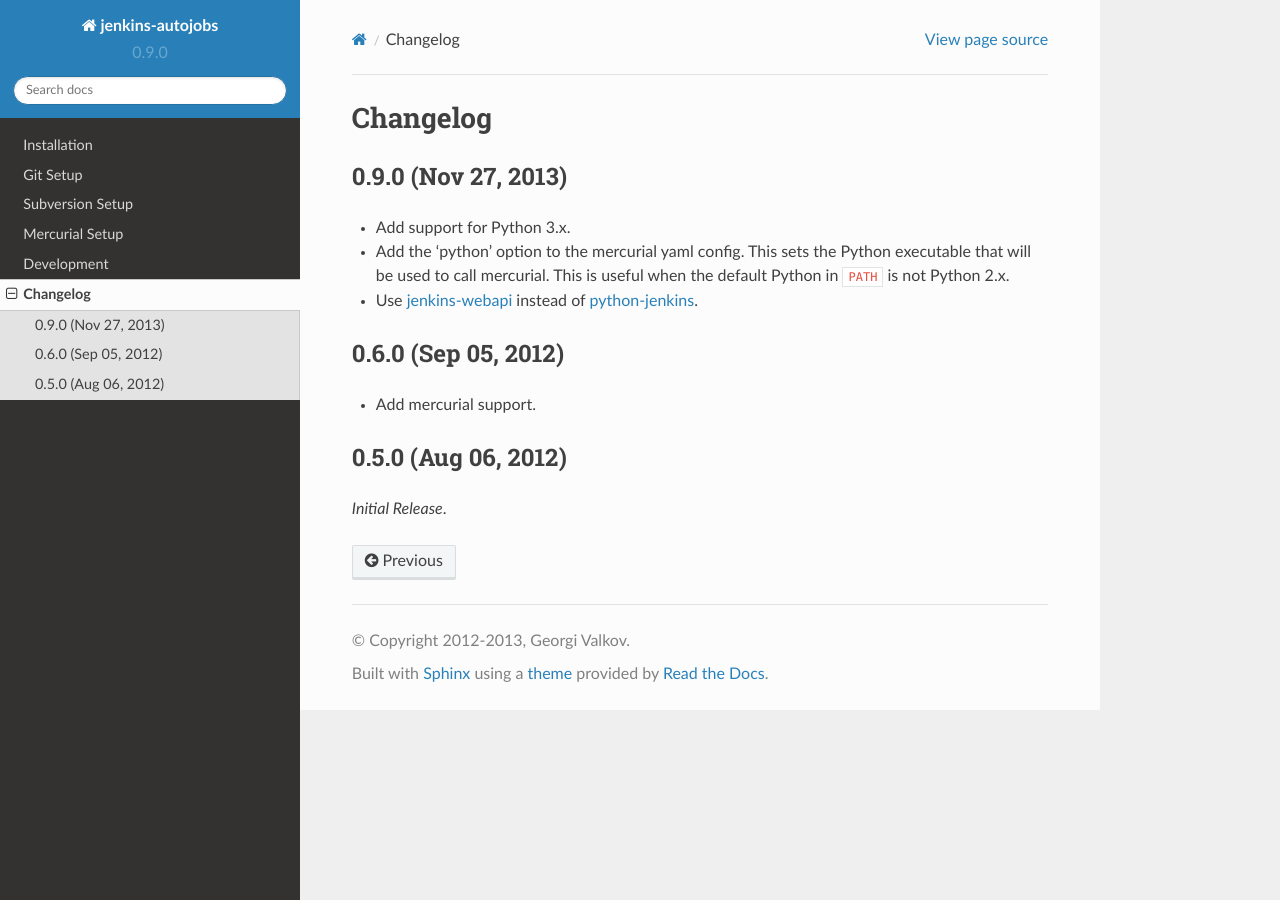
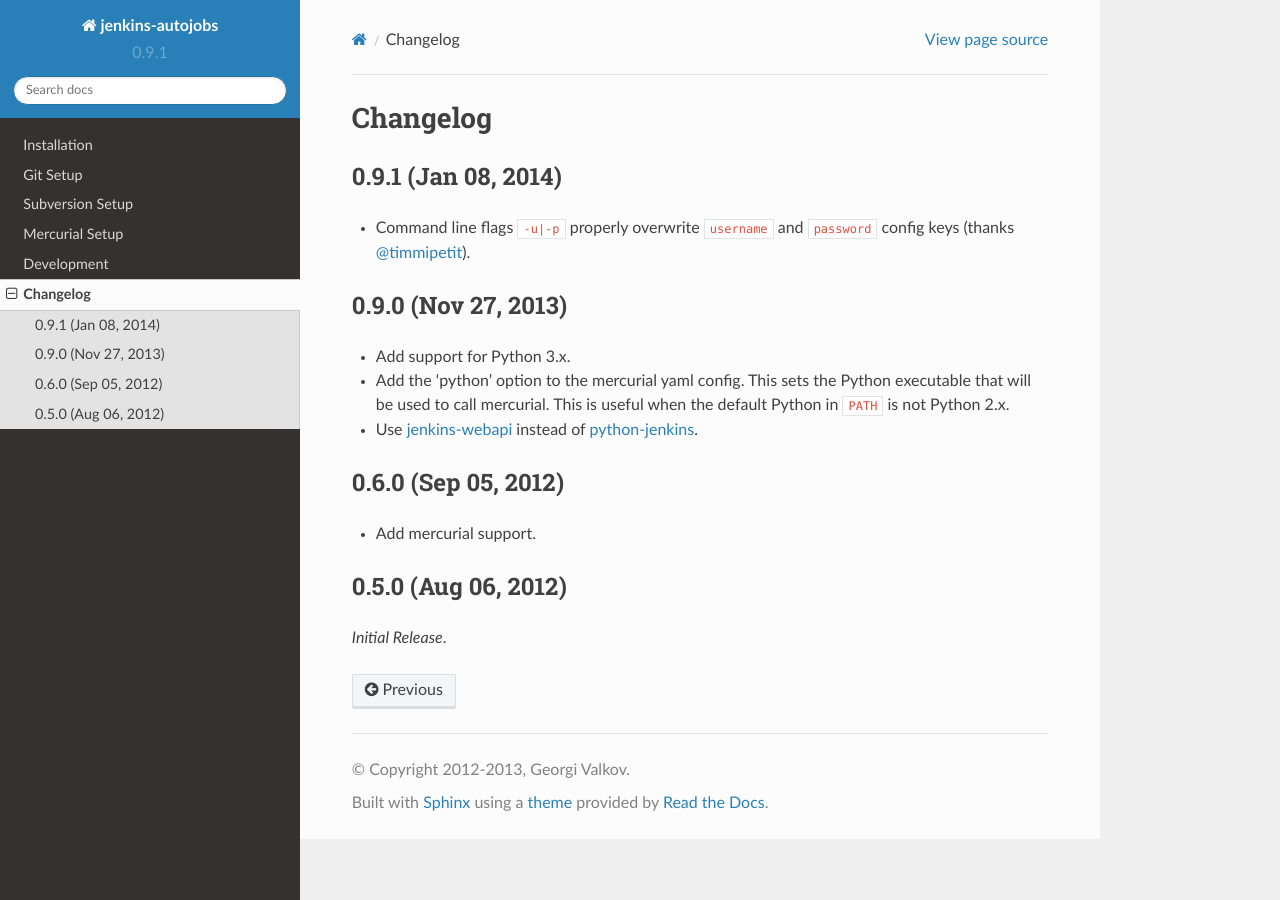
Before and after one commit to gvalkov/jenkins-autojobs, a Sphinx documentation site: the page built from doc/changelog.rst, in a window 1280 px wide. Built offline with Sphinx 7.4.7 and the Read the Docs theme 2.0.0, drawn with Linux system fonts in a browser that asks for light colours; the version number is read from the project's files by our own code.

Commit message:
bump version to 0.9.1

```diff
--- a/doc/changelog.rst
+++ b/doc/changelog.rst
@@ -1,5 +1,11 @@
 Changelog
 ---------
+
+0.9.1 (Jan 08, 2014)
+^^^^^^^^^^^^^^^^^^^^
+
+- Command line flags ``-u|-p`` properly overwrite ``username`` and
+  ``password`` config keys (thanks `@timmipetit`_).
 
 0.9.0 (Nov 27, 2013)
 ^^^^^^^^^^^^^^^^^^^^
@@ -24,3 +30,5 @@ Changelog
 
 .. _jenkins-webapi: https://pypi.python.org/pypi/jenkins-webapi
 .. _python-jenkins: https://pypi.python.org/pypi/python-jenkins
+
+.. _`@timmipetit`:  https://github.com/timmipetit
--- a/jenkins_autojobs/__init__.py
+++ b/jenkins_autojobs/__init__.py
@@ -1 +1 @@
-version = '0.9.0'
+version = '0.9.1'
```
